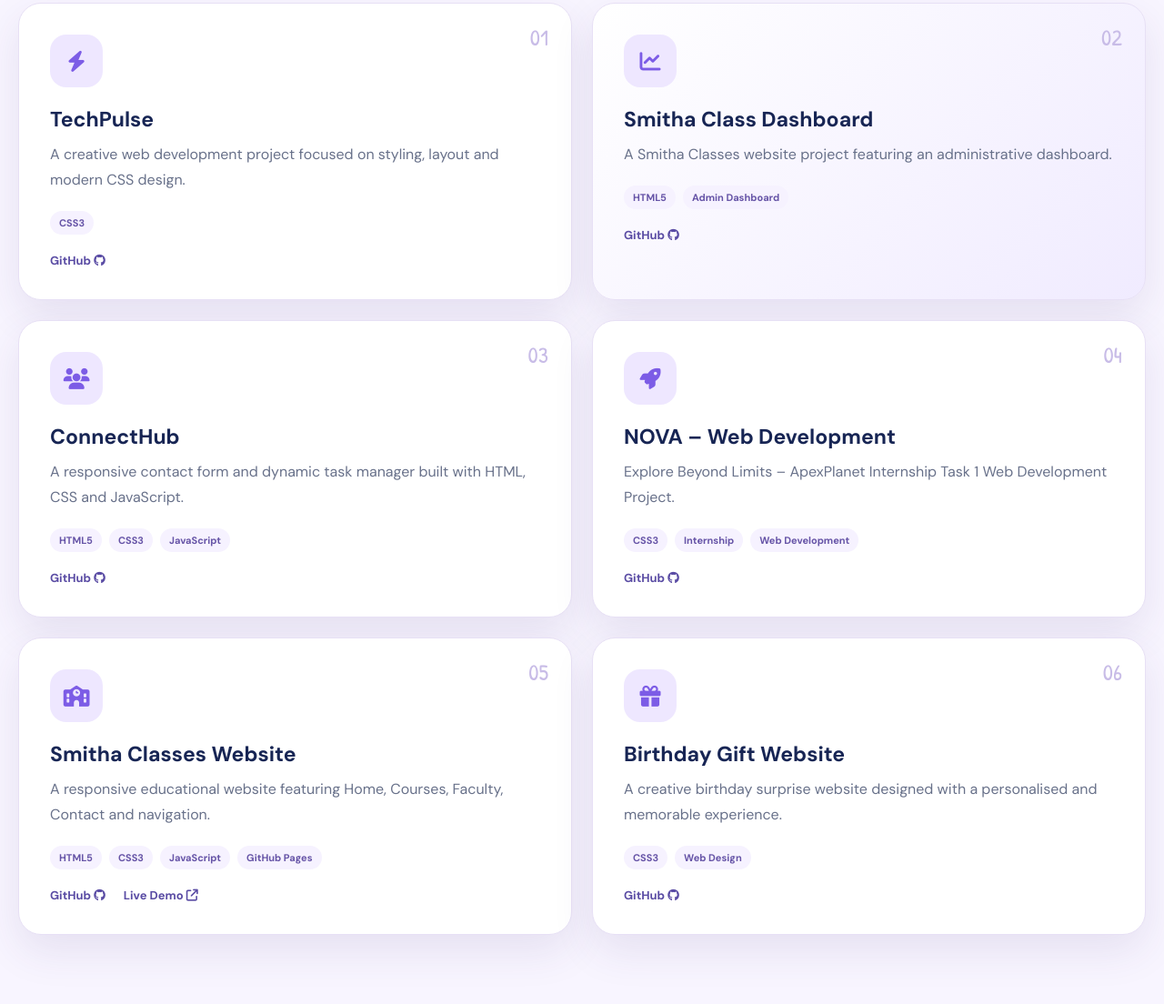
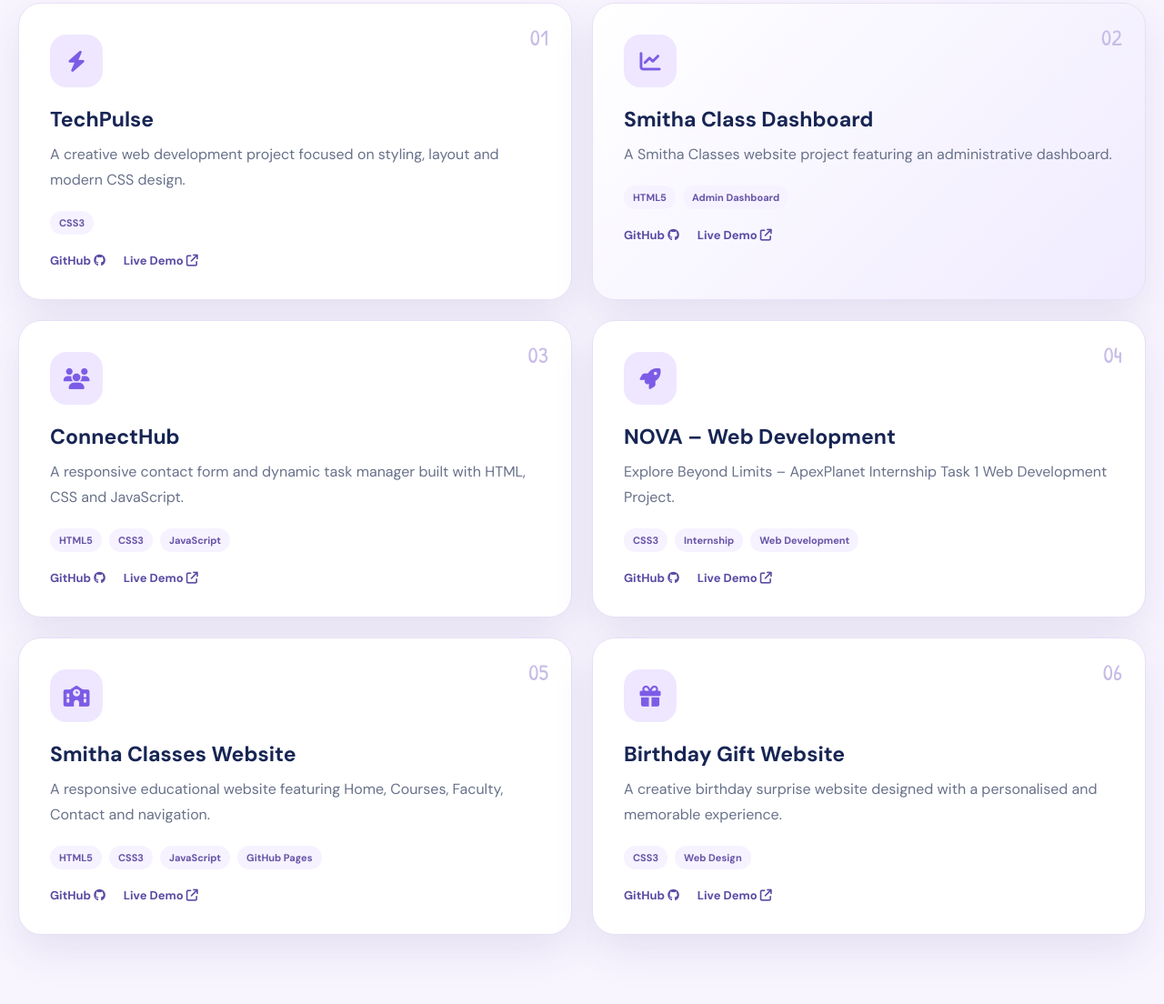
Before and after one commit to divyarane-it/my_portfolio, a plain HTML site: page index.html in a window 1280 px wide. Shown: the part 2707-3811 px from the top of the page at 91% size. Drawn offline with Linux system fonts and the light colour scheme.

Commit message:
Add Live Demo link to index.html

```diff
--- a/index.html
+++ b/index.html
@@ -873,6 +873,11 @@
                     GitHub
                     <i class="fa-brands fa-github"></i>
                 </a>
+                <a href="https://divyarane-it.github.io/TechPulse/"
+   target="_blank" rel="noopener noreferrer">
+    Live Demo
+    <i class="fa-solid fa-arrow-up-right-from-square"></i>
+</a>
 
             </div>
 
@@ -908,6 +913,11 @@
                     GitHub
                     <i class="fa-brands fa-github"></i>
                 </a>
+                <a href="https://divyarane-it.github.io/TechPulse/"
+   target="_blank" rel="noopener noreferrer">
+    Live Demo
+    <i class="fa-solid fa-arrow-up-right-from-square"></i>
+</a>
 
             </div>
 
@@ -944,6 +954,11 @@
                     GitHub
                     <i class="fa-brands fa-github"></i>
                 </a>
+                <a href="https://divyarane-it.github.io/TechPulse/"
+   target="_blank" rel="noopener noreferrer">
+    Live Demo
+    <i class="fa-solid fa-arrow-up-right-from-square"></i>
+</a>
 
             </div>
 
@@ -980,6 +995,11 @@
                     GitHub
                     <i class="fa-brands fa-github"></i>
                 </a>
+                <a href="https://divyarane-it.github.io/TechPulse/"
+   target="_blank" rel="noopener noreferrer">
+    Live Demo
+    <i class="fa-solid fa-arrow-up-right-from-square"></i>
+</a>
 
             </div>
 
@@ -1058,6 +1078,11 @@
                     GitHub
                     <i class="fa-brands fa-github"></i>
                 </a>
+                <a href="https://divyarane-it.github.io/TechPulse/"
+   target="_blank" rel="noopener noreferrer">
+    Live Demo
+    <i class="fa-solid fa-arrow-up-right-from-square"></i>
+</a>
 
             </div>
 
```
